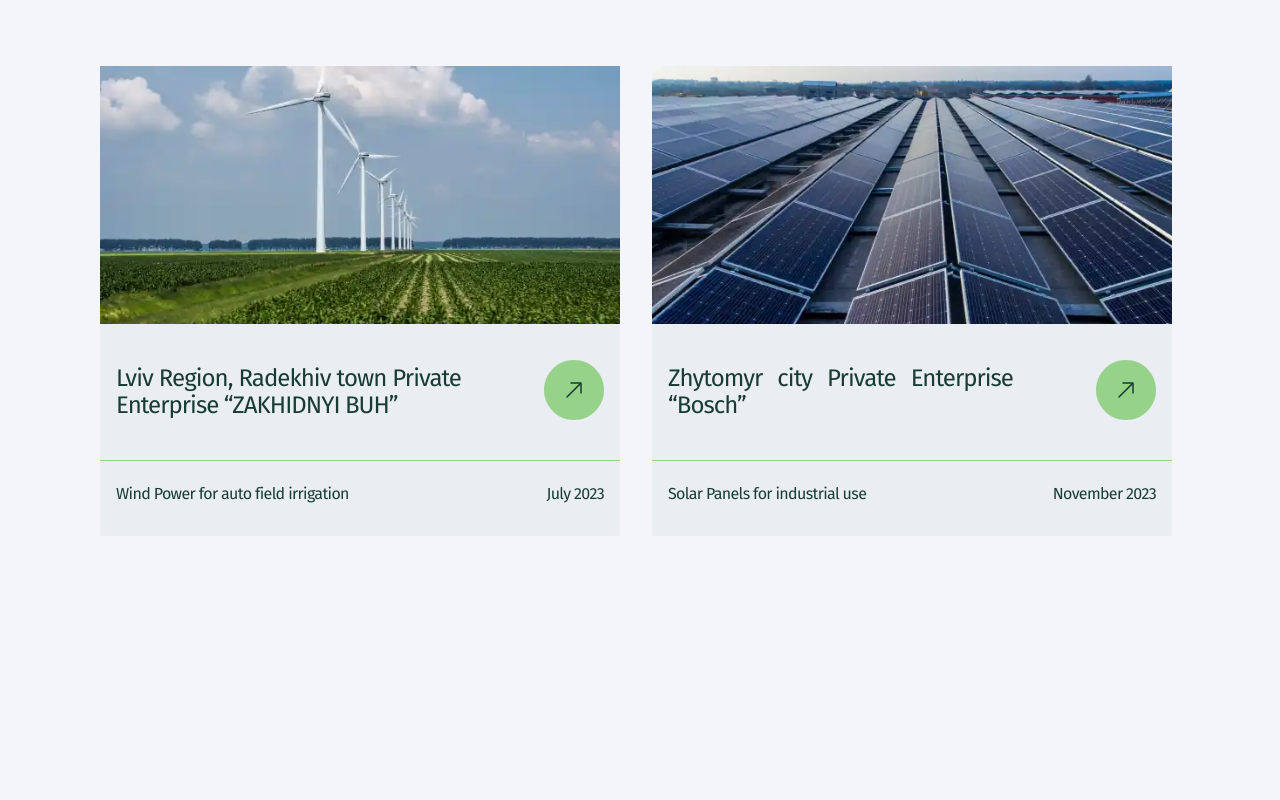
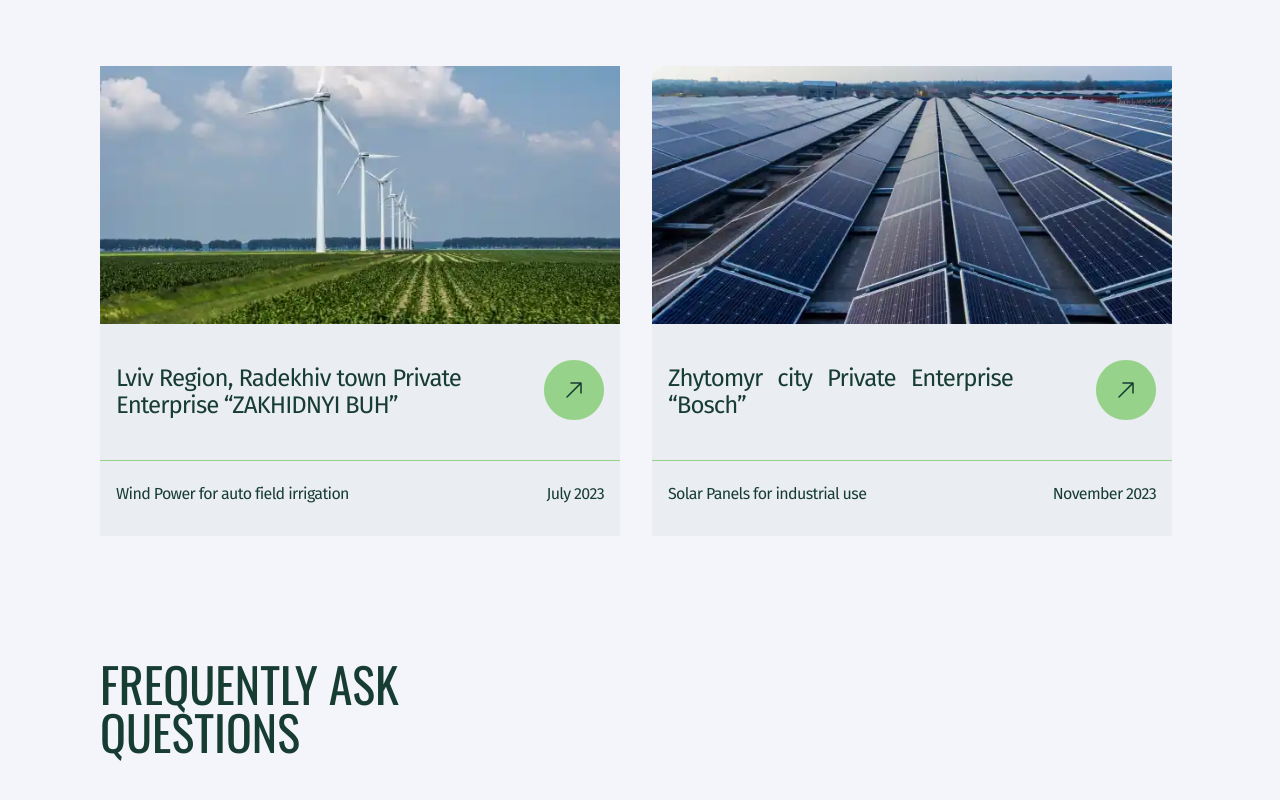
Before and after one commit to Marchenko1997/EcoSolutions, a React (Vite) app: page / in a window 1280 px wide. Shown: the part 2679-3479 px from the top of the page. Before the commit the page ends 3339 px from the top, so only its background shows below. Built offline with nearby package versions, Linux system fonts and the light colour scheme.

Commit message:
beginning of Question section

```diff
--- a/src/App.jsx
+++ b/src/App.jsx
@@ -5,6 +5,7 @@ import Hero from "./components/Hero/Hero"
 import MainValues from "./components/MainValues/MainValues";
 import Electricity from "./components/Electricity/Electricity";
 import Cases from "./components/Cases/Cases";
+import Questions from "./components/Questions/Questions";
 
 function App() {
   return (
@@ -16,6 +17,7 @@ function App() {
           <MainValues />
           <Electricity />
           <Cases />
+          <Questions/>
         </Container>
       </main>
     </>
--- a/src/components/Questions/Questions.jsx
+++ b/src/components/Questions/Questions.jsx
@@ -1,9 +1,14 @@
-import React from 'react'
+import TitleFAQ from "./TitleFAQ/TitleFAQ"
+import {Section, FlexContainer} from "./Questions.styled"
 
 const Questions = () => {
   return (
-    <div>Questions</div>
-  )
+    <Section>
+      <FlexContainer>
+        <TitleFAQ />
+      </FlexContainer>
+    </Section>
+  );
 }
 
 export default Questions
--- a/src/components/Questions/Questions.styled.jsx
+++ b/src/components/Questions/Questions.styled.jsx
@@ -0,0 +1,29 @@
+import styled from "styled-components";
+import { motion } from "framer-motion";
+
+export const Section = styled(motion.section)`
+  padding-bottom: 36px;
+
+  @media screen and (min-width: 768px) {
+    position: relative;
+    padding-bottom: 100px;
+  }
+
+  @media screen and (min-width: 1280px) {
+    padding-bottom: 120px;
+  }
+`;
+
+export const FlexContainer = styled.div`
+  @media screen and (min-width: 768px) {
+    display: flex;
+    flex-direction: row-reverse;
+    align-items: flex-start;
+    justify-content: center;
+    column-gap: 24px;
+  }
+
+  @media screen and (min-width: 1280px) {
+    column-gap: 154px;
+  }
+`;
--- a/src/components/Questions/TitleFAQ/TitleFAQ.jsx
+++ b/src/components/Questions/TitleFAQ/TitleFAQ.jsx
@@ -1,9 +1,12 @@
-import React from 'react'
+import { TitleContainer } from "./TitleFAQ.styled"
+import Title from "../../Common/Title/Title"
 
 const TitleFAQ = () => {
   return (
-    <div>TitleFAQ</div>
-  )
+    <TitleContainer>
+      <Title>Frequently ask questions</Title>
+    </TitleContainer>
+  );
 }
 
 export default TitleFAQ
--- a/src/components/Questions/TitleFAQ/TitleFAQ.styled.jsx
+++ b/src/components/Questions/TitleFAQ/TitleFAQ.styled.jsx
@@ -0,0 +1,11 @@
+import styled from "styled-components";
+
+export const TitleContainer = styled.div`
+  max-width: 289px;
+  margin-right: auto;
+
+  @media screen and (min-width: 768px) {
+    max-width: 337px;
+    min-width: 337px;
+  }
+`;
```
